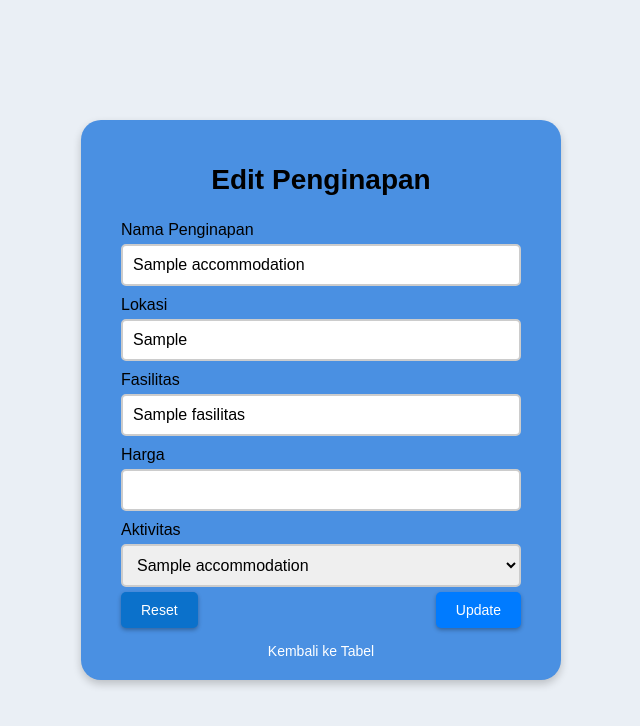
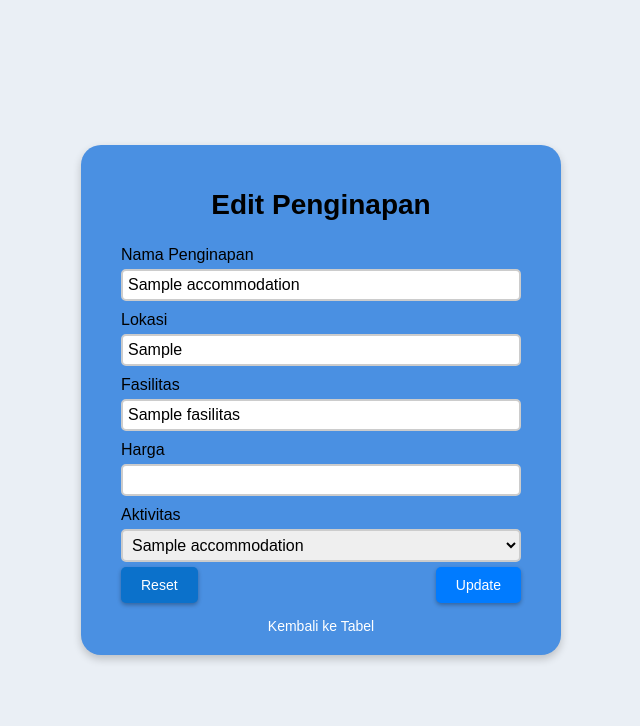
Before and after one commit to Arya0D/tugas3_kelompok5, a PHP site: template app/views/accommodations/edit.php in a window 1280 px wide. Shown: the top 726 px of the page, without its empty margins (319-959 px from the left). Run offline with PHP 8.4, Linux system fonts and the light colour scheme; the template is opened without the code that fills it: most values are stand-ins (such as "Sample title", 1, 10 or a date in 2020).

Commit message:
update edit

```diff
--- a/app/views/accommodations/create.php
+++ b/app/views/accommodations/create.php
@@ -101,7 +101,8 @@
 
                 <label for="id_aktivitas">Aktivitas:</label>
                 <select name="aktivitas" id="">
-                    <?php foreach ($activities as $x): ?>
+                <option value="">Pilih Aktivitas</option>
+                <?php foreach ($activities as $x): ?>
                         <option value="<?= htmlspecialchars($x['id_aktivitas']) ?>">
                             <?= htmlspecialchars($x['nama_aktivitas']) ?>
                         </option>
--- a/app/views/accommodations/edit.php
+++ b/app/views/accommodations/edit.php
@@ -41,7 +41,7 @@
             color: black;
         }
         input, select {
-            padding: 10px;
+            padding: 5px;
             margin-bottom: 5px;
             border: 2px solid #ccc;
             border-radius: 5px;
@@ -101,7 +101,9 @@
 
             <label for="id_aktivitas">Aktivitas</label>
             <select name="aktivitas" id="">
+
                 <option value="<?=$accommodations['id_aktivitas']; ?>"><?php echo htmlspecialchars($accommodations['nama_aktivitas']); ?></option>
+                <option value="">Pilih Aktivitas</option>
                 <?php foreach ($activities as $x): ?>
                     <option value="<?= $x['id_aktivitas']; ?>"><?php echo htmlspecialchars($x['nama_aktivitas']); ?></option>
                 <?php endforeach; ?>
```
